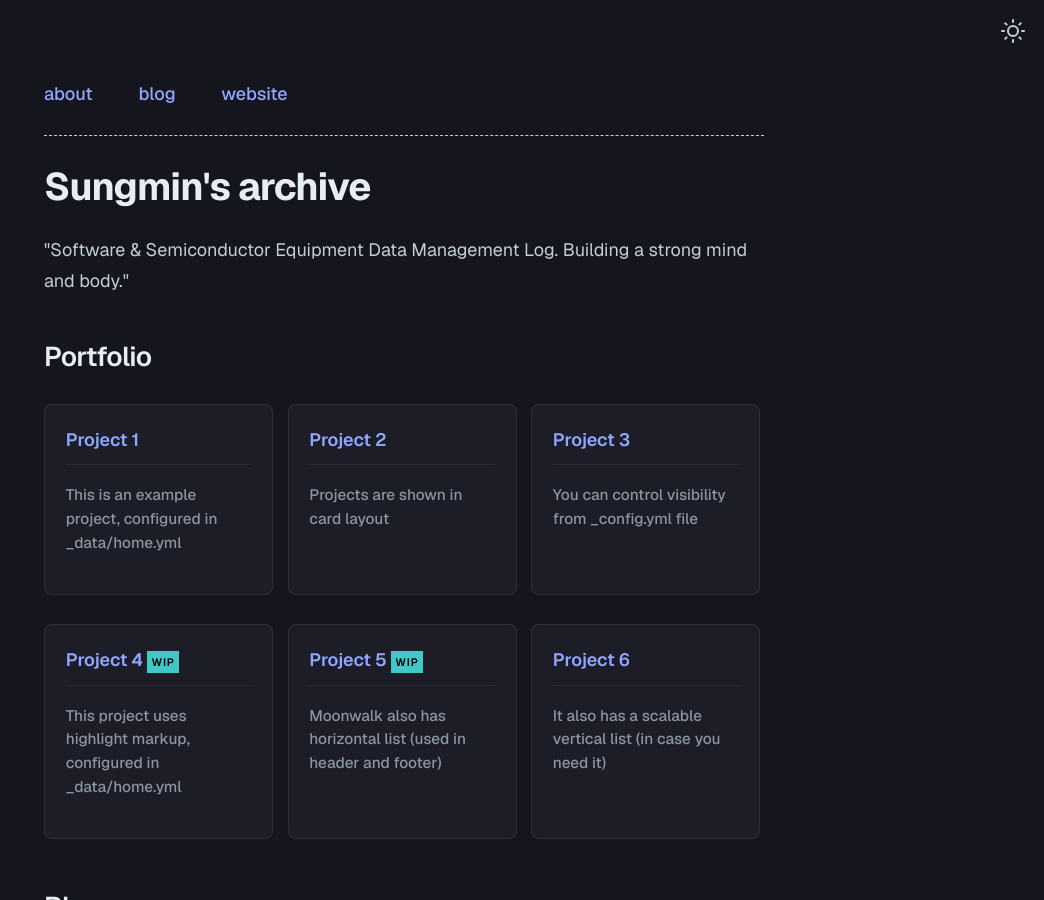
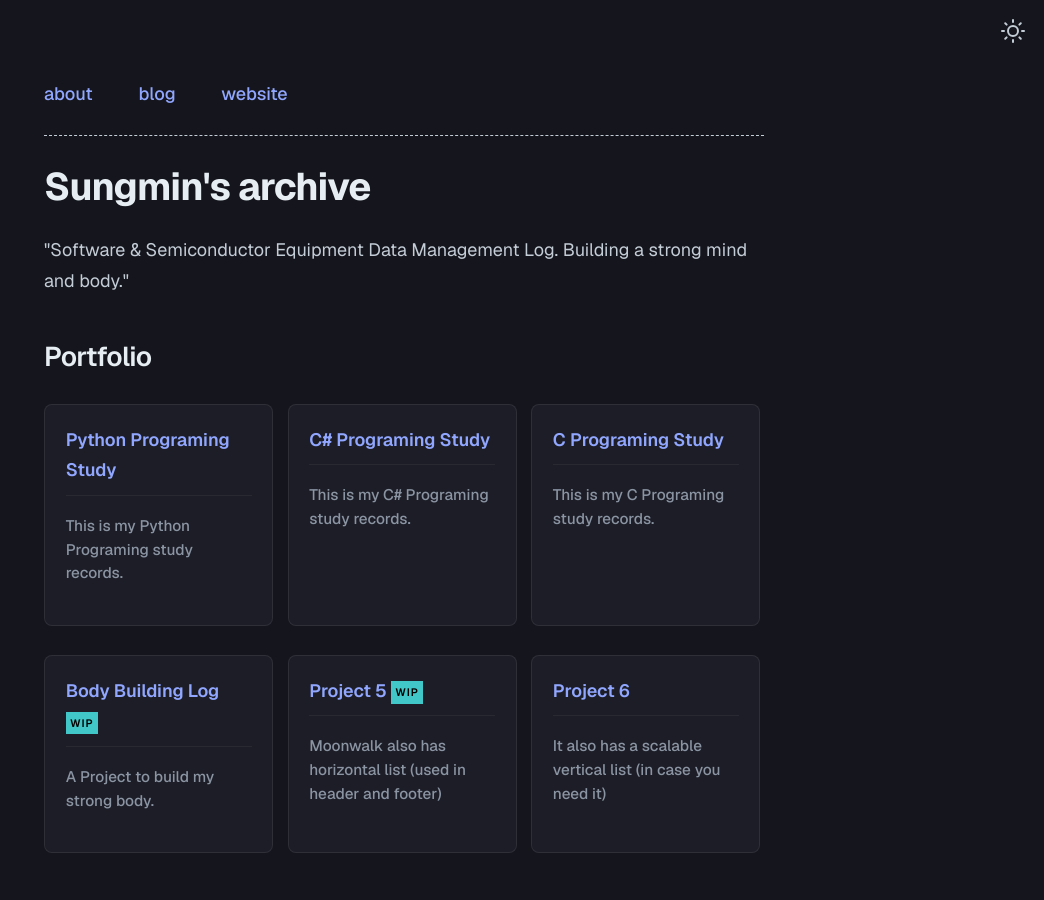
Before and after one commit to sungmin6610/sungmin6610.github.io, a Jekyll site: the page built from index.md, in a window 1280 px wide and 900 px high. Shown: the whole window, without its empty margins (236-1280 px from the left). Built offline with Jekyll 4.4.1, drawn with Linux system fonts in a browser that asks for light colours.

Commit message:
Update home.yml

```diff
--- a/_data/home.yml
+++ b/_data/home.yml
@@ -9,21 +9,21 @@ navbar_entries:
     url: https://www.abhinav.co
 
 project_entries:
-  - title: Project 1
+  - title: Python Programing Study
     url: overview-post
-    desc: This is an example project, configured in _data/home.yml
+    desc: This is my Python Programing study records.
 
-  - title: Project 2
+  - title: C# Programing Study
     url: overview-post
-    desc: Projects are shown in card layout
+    desc: This is my C# Programing study records.
 
-  - title: Project 3
+  - title: C Programing Study
     url: overview-post
-    desc: You can control visibility from _config.yml file
+    desc: This is my C Programing study records.
 
-  - title: Project 4
+  - title: Body Building Log
     url: overview-post
-    desc: This project uses highlight markup, configured in _data/home.yml
+    desc: A Project to build my strong body.
     highlight: WIP
 
   - title: Project 5
```
